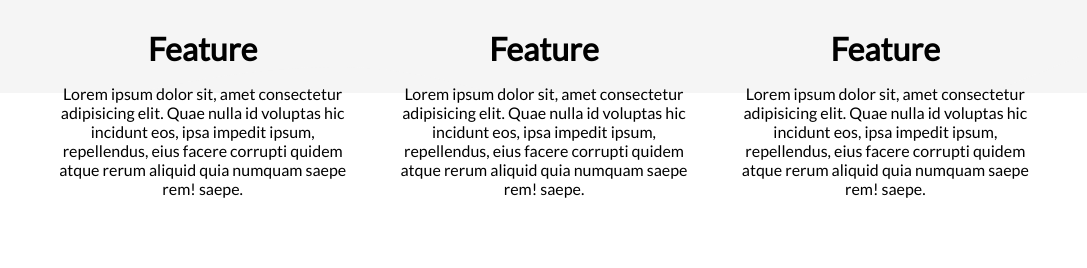
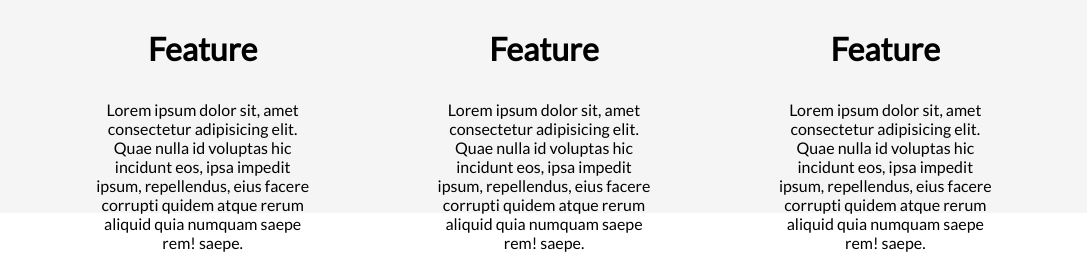
Before and after one commit to ZugastiKevin/html-css-scss---jour-12---exo-1---travel-together, a website: page index.html in a window 1280 px wide. Shown: the part 1172-1440 px from the top of the page, without its empty margins (96-1183 px from the left). Before the commit the page ends 1386 px from the top, so only its background shows below. Drawn offline with Linux system fonts and the light colour scheme.

Commit message:
add: features and scss

```diff
--- a/assets/scss/pages/_home.scss
+++ b/assets/scss/pages/_home.scss
@@ -102,7 +102,7 @@
     background-image: url(../img/wave.svg);
     background-size: cover;
     width: 100%;
-    height: 45vh;
+    height: 60vh;
     .features {
         margin-top: 4rem;
         display: flex;
@@ -130,6 +130,15 @@
                     width: 25%;
                     filter: variable.$svg-color;
                 }
+
+                .feature-body {
+                    display: flex;
+                    flex-direction: column;
+                    align-items: center;
+                    p {
+                        width: 70%;
+                    }
+                }
             }
         }
     }
```
Also changed, not shown: assets/css/style.css, 1 other file.
